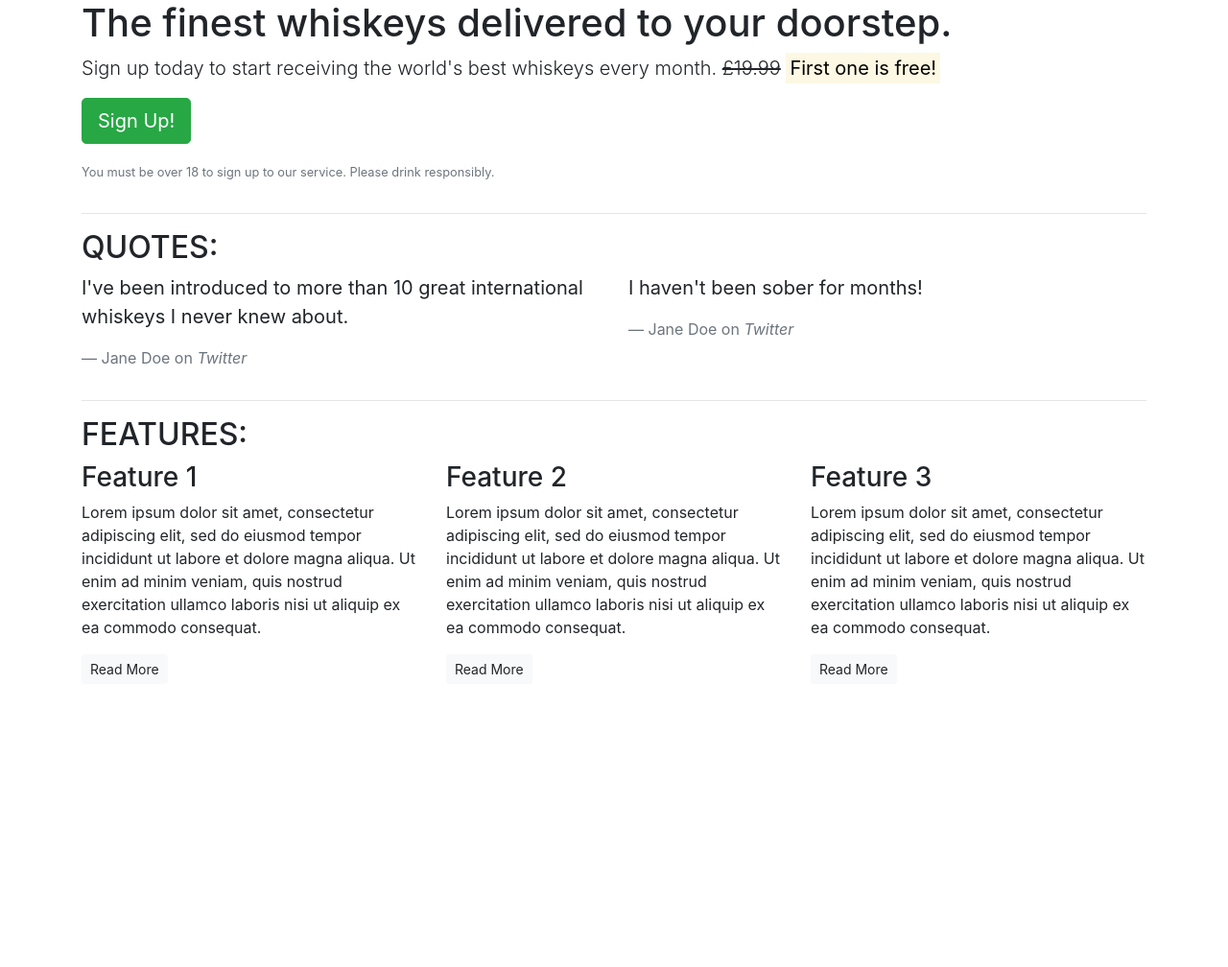
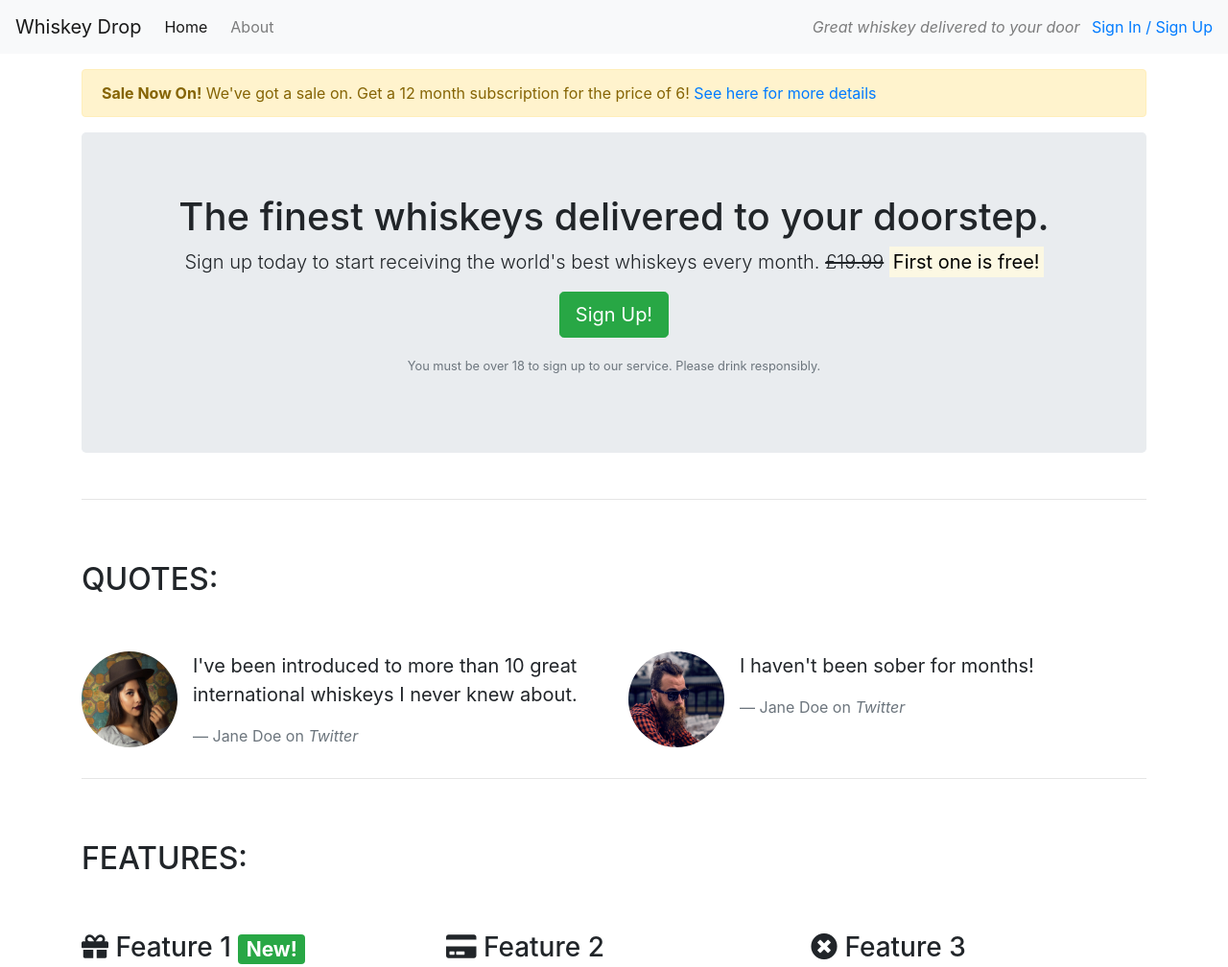
Before and after one commit to edenessame/bootstrap, a plain HTML site: page index.html in a window 1280 px wide. Shown: the top 1008 px of the page at 96% size. Before the commit the page ends 800 px from the top, so only its background shows below. Drawn offline with nearby package versions, Linux system fonts and the light colour scheme.

Commit message:
add images and icons

```diff
--- a/index.html
+++ b/index.html
@@ -10,12 +10,52 @@
     <link rel="stylesheet" href="https://cdn.jsdelivr.net/npm/bootstrap@4.3.1/dist/css/bootstrap.min.css" integrity="sha384-ggOyR0iXCbMQv3Xipma34MD+dH/1fQ784/j6cY/iJTQUOhcWr7x9JvoRxT2MZw1T" crossorigin="anonymous">
     <script src="https://cdn.jsdelivr.net/npm/bootstrap@4.3.1/dist/js/bootstrap.min.js" integrity="sha384-JjSmVgyd0p3pXB1rRibZUAYoIIy6OrQ6VrjIEaFf/nJGzIxFDsf4x0xIM+B07jRM" crossorigin="anonymous"></script>
 
+    <!-- Fontawesome -->
+    <link rel="stylesheet" href="https://use.fontawesome.com/releases/v5.6.1/css/all.css" integrity="sha384-gfdkjb5BdAXd+lj+gudLWI+BXq4IuLW5IT+brZEZsLFm++aCMlF1V92rMkPaX4PP" crossorigin="anonymous">
+
 </head>
 
 <body>
-    <article class="container">
+    <!--Nav bar-->
+    <nav class="navbar navbar-light navbar-expand-sm bg-light">
+        <!-- "navbar" class makes it a navbar using bootstrap
+         navbars are fluid by design, so dont need containers
+         but to be fully responsive needs "navbar-expand-sm" class
+         fixed-top sticks it at the top and always visable while scrolling, but not appropriate for mobiles
+
+         *not important* "navbar-light" gives it a light theme "bg-light" gives it a light background-->
+        <a href="/" class="navbar-brand">
+                    Whiskey Drop</a>
+                    <!-- "navbar-brand" for the company name -->
+        <ul class="navbar-nav mr-auto">
+            <!-- "navbar-nav" for a full-height and lightweight navigation (including support for dropdowns)
+             "mr-auto" to push the content to the left -->
+            <li class="active nav-item mr-2"><a class="nav-link" href="/">Home</a></li>
+            <!-- "active" highlights the link "mr-2" gives a little bit of right spacing -->
+            <li class="nav-item mr-2"><a class="nav-link" href="">About</a></li>
+            <li class="nav-item mr-2 d-block d-sm-none"><a class="nav-link" href="">Sign In / Sign Up</a></li>
+            <!-- only shows this on mobile, then swaps with the one beneath-->
+        </ul>
+
+        <div class="d-none d-md-block">
+            <!-- hides this on mobile because it looks weird, only appears on medium -->
+            <p class="navbar-text my-auto mr-2"><i>Great whiskey delivered to your door</i></p>
+            <a href="/login">Sign In / Sign Up</a>
+        </div>
+        <!--</div>-->
+    </nav>
+
+    <article class="container mt-3">
         <!-- container is a class used by bootstrap to create a single centered column down the page
-        within the container class you then add row classes and then col classes within the rows-->
+        within the container class you then add row classes and then col classes within the rows
+        mt-3 gives margin top to push the content down a bit-->
+        <div class="row d-none d-sm-block">
+            <div class="col-12">
+                <div class="alert alert-warning">
+                    <strong>Sale Now On!</strong> We've got a sale on. Get a 12 month subscription for the price of 6! <a href="">See here for more details</a>
+                </div>
+            </div>
+        </div>
         <!-- Callout -->
 
         <!-- row class creates a row on the screen that everything in the row is on-->
@@ -27,12 +67,18 @@
             "col-12 d-md-none" = full screen on sm screens, then hidden above medium: d= display md= medium none= hide
             d-lg-block= if you have hidden an item on a medium screen, you must use this to make it appear on a large screen, or it will stay hidden -->
             <div class="col-12">
-                <section class="callout">
+                <section class="callout jumbotron text-center">
                     <h1>The finest whiskeys delivered to your doorstep.</h1>
+                    <!-- lead is a class used by bootstrap to match the heading style -->
                     <p class="lead">Sign up today to start receiving the world's best whiskeys every month.
-                    <!-- lead is a class used by bootstrap to match the heading style -->
-                    <s>£19.99</s> <strong><mark>First one is free!</mark></strong></p>
-                    <!-- <s> strikes through, <mark> highlights -->
+
+                    <!-- <s> strikes through, <mark> highlights
+                    "d-none d-sm-inline" hides this on mobile    -->
+                        <s class="d-none d-sm-inline">£19.99</s>
+                        <span class="d-inline d-sm-none"><br></span>
+                        <strong><mark>First one is free!</mark></strong></p>
+                    <!-- "d-inline d-sm-none" shows this on mobile and hides above small-->
+
                     <!-- classes on the button link to bootstrap to use their style -->
                     <p><button class="btn btn-lg btn-success">Sign Up!</button></p>
                     <p class="text-muted"><small>You must be over 18 to sign up to our service. Please drink responsibly.</small></p>
@@ -45,7 +91,7 @@
         <!-- Quotes -->
         <section class="quotes">
             <div class="row">
-                <div class="col-12">
+                <div class="col-12 my-5">
                     <h2 class="text-uppercase">Quotes:</h2>
                 </div>
             </div>
@@ -53,16 +99,34 @@
             <!-- blockquote is a built in bootstrap style -->
             <div class="row">
                 <div class="col-12 col-md-6">
+                    <div class="media">
+                        <!-- "media" div to wrap media like images  -->
+                        <div class="d-none d-sm-block">
+                            <img src="images/girl-image.png" class="rounded-circle mr-3" height=100 width=100>
+                        </div>
+                        <div class="media-body">
+                        <!-- "media-body" info about the image -->
                             <blockquote class="blockquote">
                                 <p>I've been introduced to more than 10 great international whiskeys I never knew about.</p>
                                 <footer class="blockquote-footer">Jane Doe on <cite title="Twitter">Twitter</cite></footer>
                             </blockquote>
                         </div>
+                    </div>
+                </div>
                 <div class="col-12 col-md-6">
+                    <div class="media">
+                        <!-- "media" div to wrap media like images  -->
+                        <div class="d-none d-sm-block">
+                            <img src="images/guy-image.png" class="rounded-circle mr-3" height=100 width=100>
+                        </div>
+                        <div class="media-body">
+                        <!-- "media-body" info about the image -->
                             <blockquote class="blockquote">
                                 <p>I haven't been sober for months!</p>
                                 <footer class="blockquote-footer">Jane Doe on <cite title="Twitter">Twitter</cite></footer>
                             </blockquote>
+                        </div>
+                    </div>
                 </div>
             </div>
         </section>
@@ -72,28 +136,28 @@
         <!-- Features -->
         <section class="features">
             <div class="row">
-                <div class="col-12">
+                <div class="col-12 my-5">
                     <h2 class="text-uppercase">Features:</h2>
                 </div>
             </div>
             <div class="row">
                 <div class="col-12 col-md-6 col-lg-4">
                     <div class="feature">
-                        <h3>Feature 1</h3>
+                        <h3><i class="fas fa-gift d-none d-sm-inline"></i> Feature 1 <span class="badge badge-success">New!</span></h3>
                         <p>Lorem ipsum dolor sit amet, consectetur adipiscing elit, sed do eiusmod tempor incididunt ut labore et dolore magna aliqua. Ut enim ad minim veniam, quis nostrud exercitation ullamco laboris nisi ut aliquip ex ea commodo consequat.</p>
                         <p><a class="btn btn-sm btn-light" href="">Read More</a></p>
                     </div>
                 </div>
                 <div class="col-12 col-md-6 col-lg-4">
                     <div class="feature">
-                        <h3>Feature 2</h3>
+                        <h3><i class="fas fa-credit-card d-none d-sm-inline"></i> Feature 2</h3>
                         <p>Lorem ipsum dolor sit amet, consectetur adipiscing elit, sed do eiusmod tempor incididunt ut labore et dolore magna aliqua. Ut enim ad minim veniam, quis nostrud exercitation ullamco laboris nisi ut aliquip ex ea commodo consequat.</p>
                         <p><a class="btn btn-sm btn-light" href="">Read More</a></p>
                     </div>
                 </div>
                 <div class="col-12 d-md-none d-lg-block col-lg-4">
                     <div class="feature">
-                        <h3>Feature 3</h3>
+                        <h3><i class="fas fa-times-circle d-none d-sm-inline"></i> Feature 3</h3>
                         <p>Lorem ipsum dolor sit amet, consectetur adipiscing elit, sed do eiusmod tempor incididunt ut labore et dolore magna aliqua. Ut enim ad minim veniam, quis nostrud exercitation ullamco laboris nisi ut aliquip ex ea commodo consequat.</p>
                         <p><a class="btn btn-sm btn-light" href="">Read More</a></p>
                     </div>
```
Also changed, not shown: images/girl-image.png (added), images/guy-image.png (added). Lines whose indentation alone changed are shown as unchanged.
